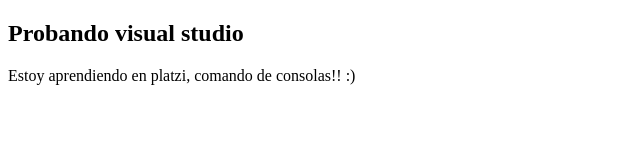
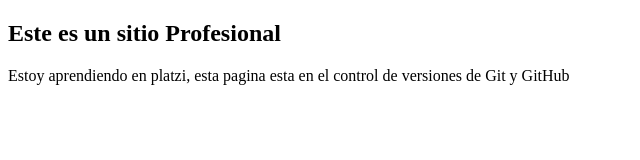
Before and after one commit to Andr3s22/cursoPreworkMac, a plain HTML site: page index.html in a window 1280 px wide. Shown: the whole page, without its empty margins (0-640 px from the left). Drawn offline with Linux system fonts and the light colour scheme.

Commit message:
"Commit from VSCode"

```diff
--- a/index.html
+++ b/index.html
@@ -8,7 +8,9 @@
 </head>
 <body>
 
-    <h2>Probando visual studio</h2>
-    <p>Estoy aprendiendo en platzi, comando de consolas!! :)</p>
+    <h2>Este es un sitio Profesional</h2>
+    <p>Estoy aprendiendo en platzi, esta pagina esta en el control
+        de versiones de Git y GitHub
+    </p>
 </body>
 </html>
```
